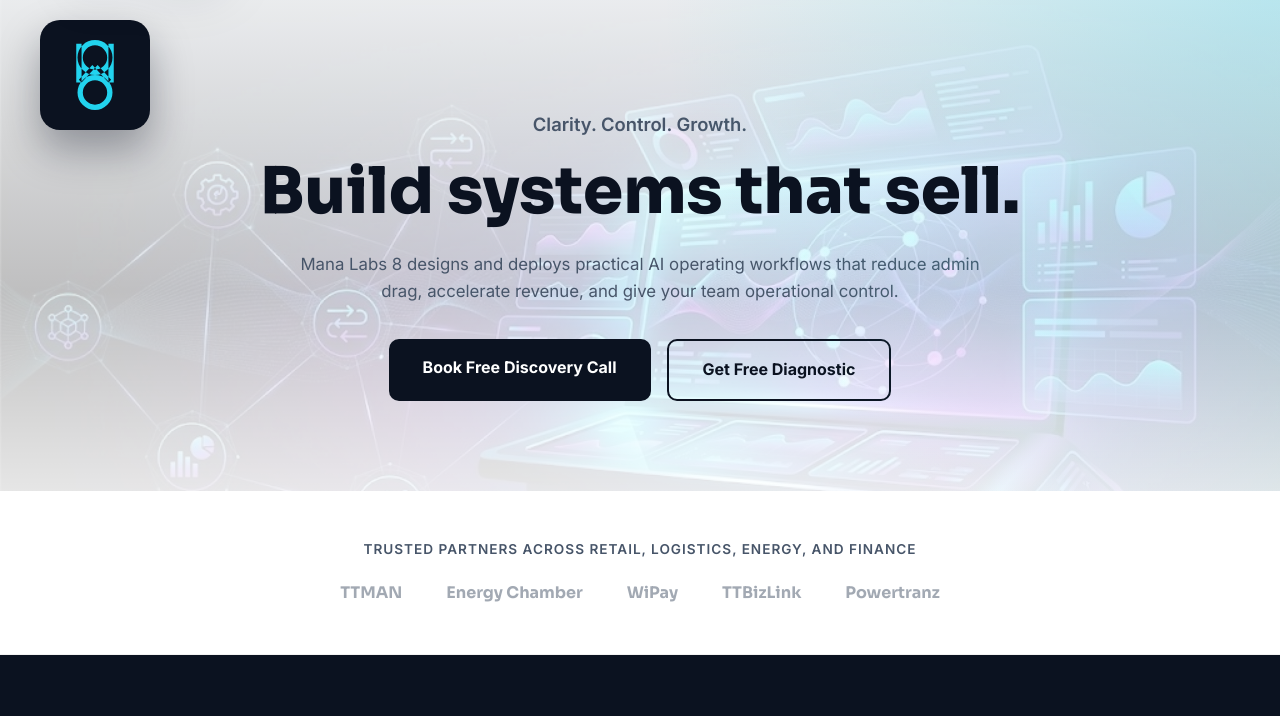
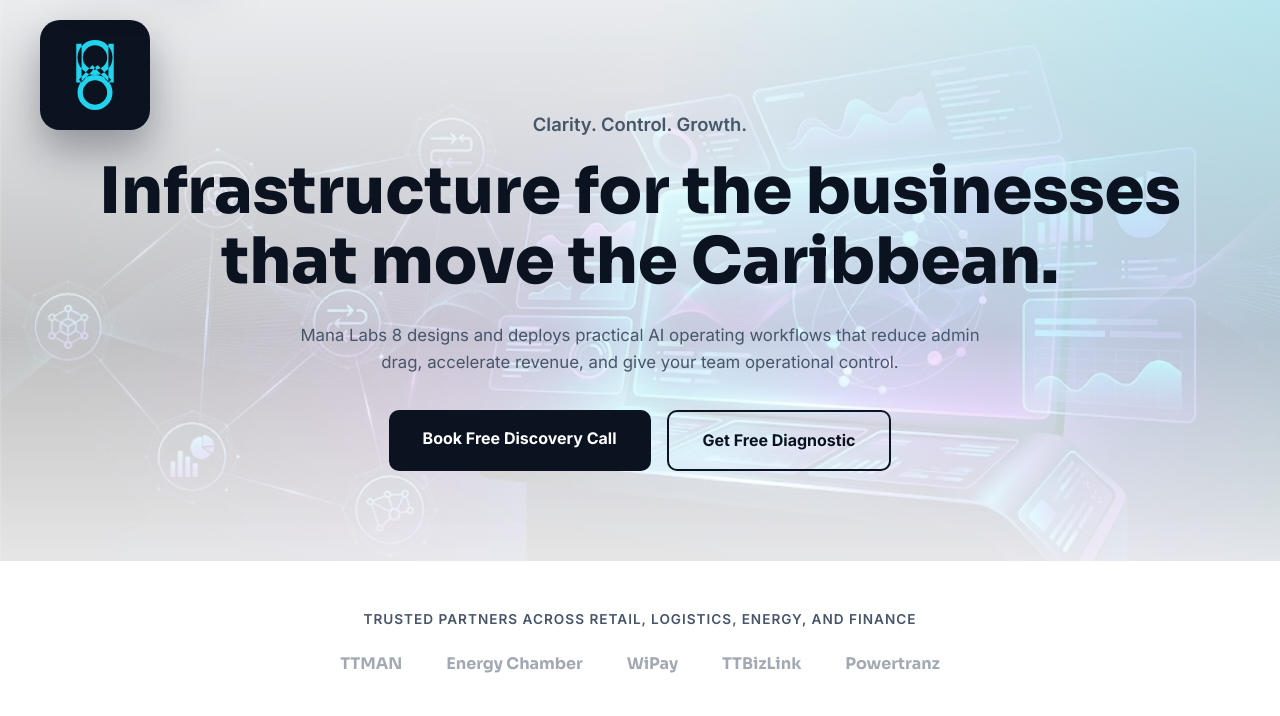
Before and after one commit to christianct-web/manalabs8-web, a plain HTML site: page index.html in a window 1280 px wide. Shown: the part 84-800 px from the top of the page. Drawn offline with Linux system fonts and the light colour scheme.

Commit message:
Update hero headline to Caribbean infrastructure theme

```diff
--- a/index.html
+++ b/index.html
@@ -187,7 +187,7 @@
         </svg>
       </div>
       <p class="tagline">Clarity. Control. Growth.</p>
-      <h1>Build systems that sell.</h1>
+      <h1>Infrastructure for the businesses that move the Caribbean.</h1>
       <p class="subheadline">Mana Labs 8 designs and deploys practical AI operating workflows that reduce admin drag, accelerate revenue, and give your team operational control.</p>
       <div class="btn-group">
         <a class="btn-primary" href="#contact">Book Free Discovery Call</a>
```
